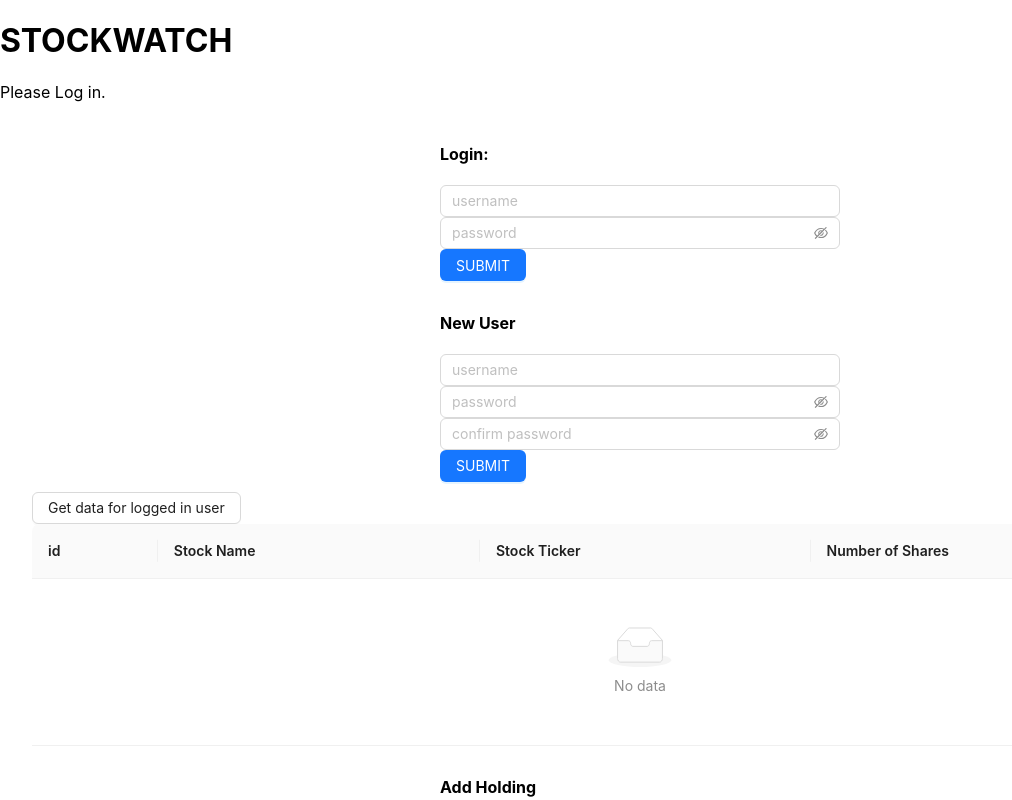
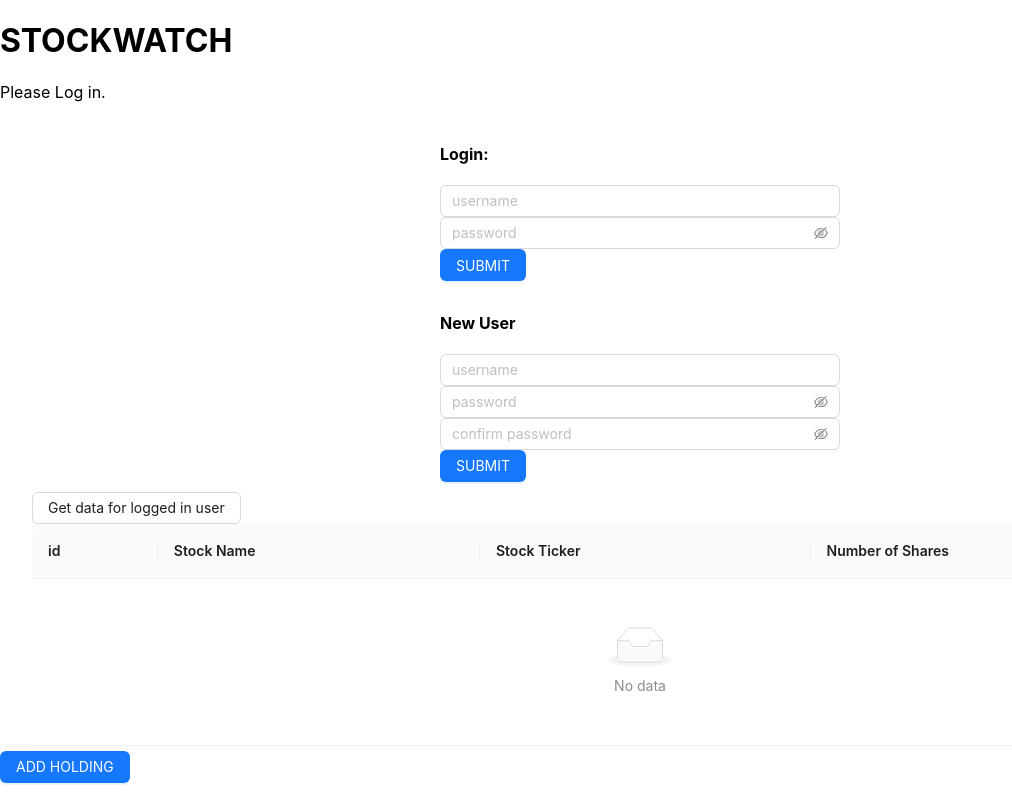
Before and after one commit to g-star423/stockwatch-front, a React (Create React App) app: page / in a window 1280 px wide. Shown: the top 800 px of the page, without its empty margins (0-1012 px from the left). Built offline with nearby package versions, Linux system fonts and the light colour scheme.

Commit message:
add holding now in modal

```diff
--- a/src/Components/AddHolding.tsx
+++ b/src/Components/AddHolding.tsx
@@ -1,12 +1,27 @@
 import axios from 'axios';
 import React, { useState } from 'react';
-import { Button, Input } from 'antd';
+import { Button, Input, Modal } from 'antd';
 
 interface AddHoldingProps {
     loggedInUserID: number
 }
 
 function AddHolding({ loggedInUserID }: AddHoldingProps) {
+    // from ant.design documentation
+    const [isModalOpen, setIsModalOpen] = useState(false);
+
+    const showModal = () => {
+        setIsModalOpen(true);
+    };
+
+    const handleOk = () => {
+        setIsModalOpen(false);
+    };
+
+    const handleCancel = () => {
+        setIsModalOpen(false);
+    };
+    //end ant.design code
 
     const [stockName, setStockName] = useState('')
     const [stockTicker, setStockTicker] = useState('')
@@ -43,6 +58,10 @@ function AddHolding({ loggedInUserID }: AddHoldingProps) {
 
     return (
         <>
+            <Button type="primary" onClick={showModal}>
+                ADD HOLDING
+            </Button>
+            <Modal title="Basic Modal" open={isModalOpen} onOk={handleOk} onCancel={handleCancel} okText='DONE'>
                 <div className='form-div'>
                     <h4>Add Holding</h4>
                     <form onSubmit={(event) => handleAddHolding(event)}>
@@ -52,6 +71,7 @@ function AddHolding({ loggedInUserID }: AddHoldingProps) {
                         <Button type='primary' htmlType='submit'>SUBMIT</Button>
                     </form>
                 </div>
+            </Modal>
         </>
     );
 }
```
Lines whose indentation alone changed are shown as unchanged.
